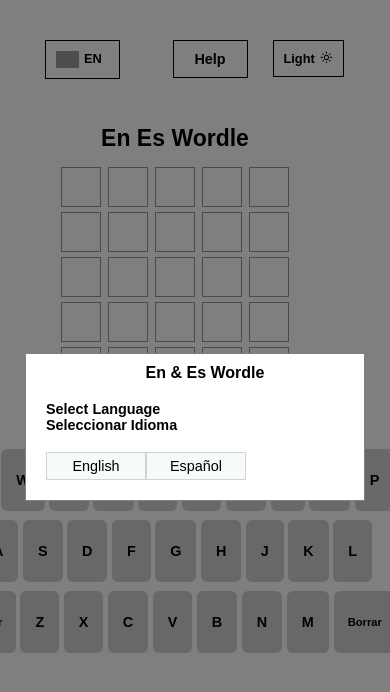
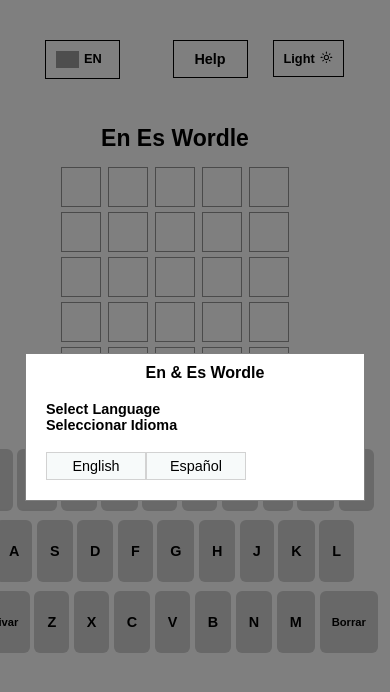
Before and after one commit to josephBabal/En-Es-Wordle, a Next.js app in the folder frontend/: page / in a window 390 px wide. Shown: the top 692 px of the page. Built offline with nearby package versions, Linux system fonts and the light colour scheme; grey boxes are pictures that could not be loaded.

Commit message:
fixed sizing

```diff
--- a/frontend/src/styles/Keyboard.module.css
+++ b/frontend/src/styles/Keyboard.module.css
@@ -124,14 +124,14 @@
   }
 
   .letter {
-    padding: 23px 15px;
+    padding: 23px 13px;
     margin: 2px;
     font-size: 0.9rem;
   }
 
   .special {
     font-size: 0.7rem;
-    padding: 10px 14px;
+    padding: 10px 12px;
   }
 }
 
```
